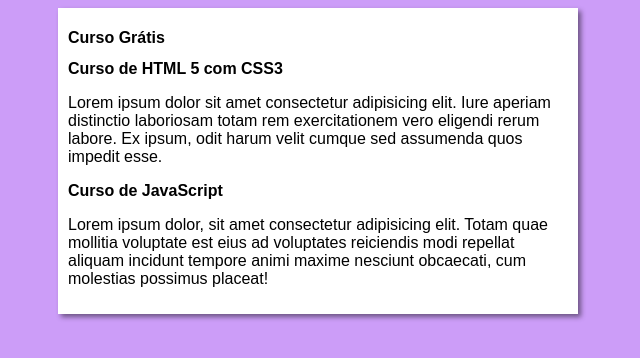
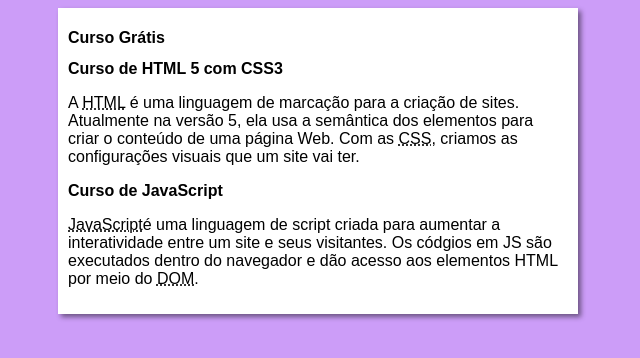
Before and after one commit to PierreVieira/projeto-site, a plain HTML site: page index.htm in a window 1280 px wide. Shown: the whole page, without its empty margins (322-962 px from the left). Drawn offline with Linux system fonts and the light colour scheme.

Commit message:
Editando Textos

```diff
--- a/index.htm
+++ b/index.htm
@@ -13,11 +13,11 @@
         </header>
         <article>
             <h2>Curso de HTML 5 com CSS3</h2>
-            <p>Lorem ipsum dolor sit amet consectetur adipisicing elit. Iure aperiam distinctio laboriosam totam rem exercitationem vero eligendi rerum labore. Ex ipsum, odit harum velit cumque sed assumenda quos impedit esse.</p>
+            <p>A <abbr title="HyperText Markup Language">HTML</abbr> é uma linguagem de marcação para a criação de sites. Atualmente na versão 5, ela usa a semântica dos elementos para criar o conteúdo de uma página Web. Com as <abbr title="Cascading Style Sh">CSS</abbr>, criamos as configurações visuais que um site vai ter.</p>
         </article>
         <article>
             <h2>Curso de JavaScript</h2>
-            <p>Lorem ipsum dolor, sit amet consectetur adipisicing elit. Totam quae mollitia voluptate est eius ad voluptates reiciendis modi repellat aliquam incidunt tempore animi maxime nesciunt obcaecati, cum molestias possimus placeat!</p>
+            <p><abbr title="JavaScript">JavaScript</abbr>é uma linguagem de script criada para aumentar a interatividade entre um site e seus visitantes. Os códgios em JS são executados dentro do navegador e dão acesso aos elementos HTML por meio do <abbr title="Document Object Model">DOM</abbr>.</p>
         </article>
     </main>
 </body>
```
